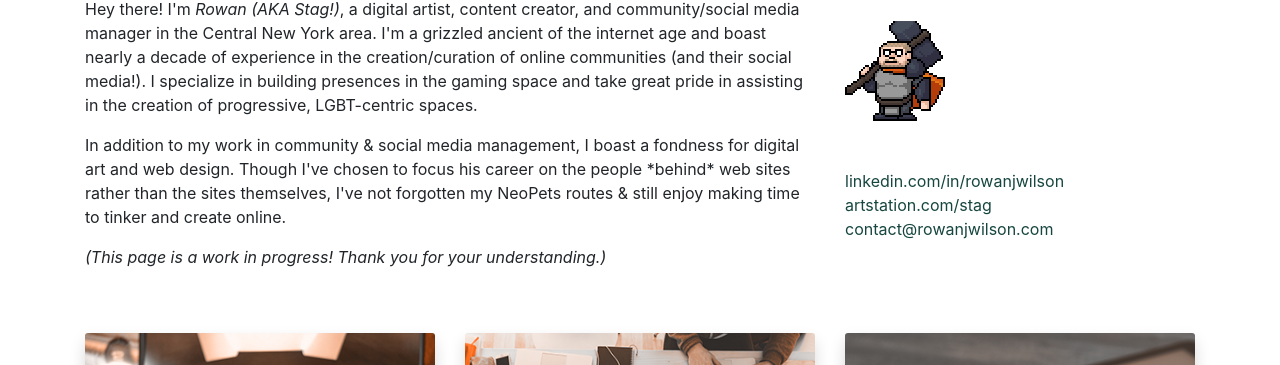
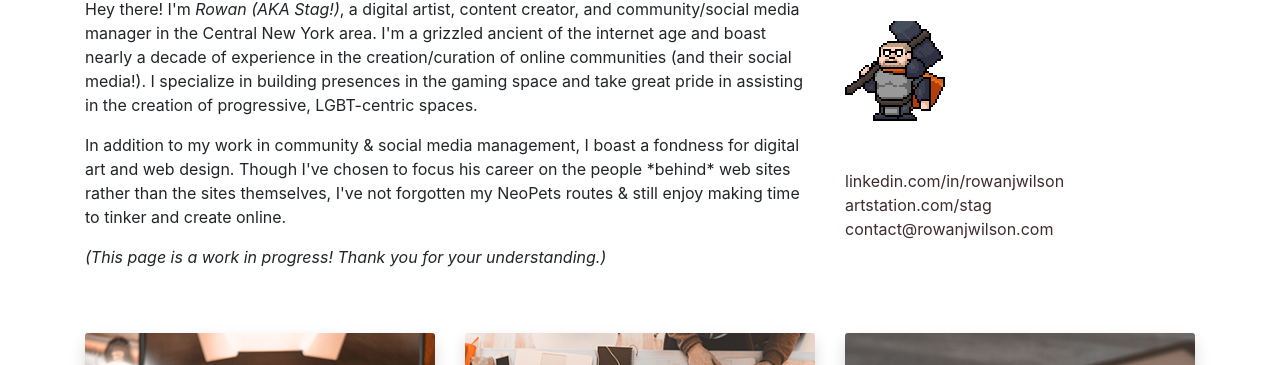
Before and after one commit to stagrunner/rowanjwilson, a Jekyll site: the page built from index.html, in a window 1280 px wide. Shown: the part 484-849 px from the top of the page. Built offline with Jekyll 4.4.1, drawn with Linux system fonts in a browser that asks for light colours.

Commit message:
Update sidebar.html

```diff
--- a/_includes/sidebar.html
+++ b/_includes/sidebar.html
@@ -4,7 +4,7 @@
   <br />
   <img src="/images/mod.gif">
   <br /><br /><br />
-    <a href="https://www.linkedin.com/in/rowanjwilson">linkedin.com/in/rowanjwilson</a><br />
-    <a href="https://artstation.com/stag">artstation.com/stag</a><br />
-    <a href="mailto:contact@rowanjwilson.com">contact@rowanjwilson.com</a>
+    <a href="https://www.linkedin.com/in/rowanjwilson" style="color:#3e2b2e">linkedin.com/in/rowanjwilson</a><br />
+    <a href="https://artstation.com/stag" style="color:#3e2b2e">artstation.com/stag</a><br />
+    <a href="mailto:contact@rowanjwilson.com" style="color:#3e2b2e">contact@rowanjwilson.com</a>
 </div>
```
